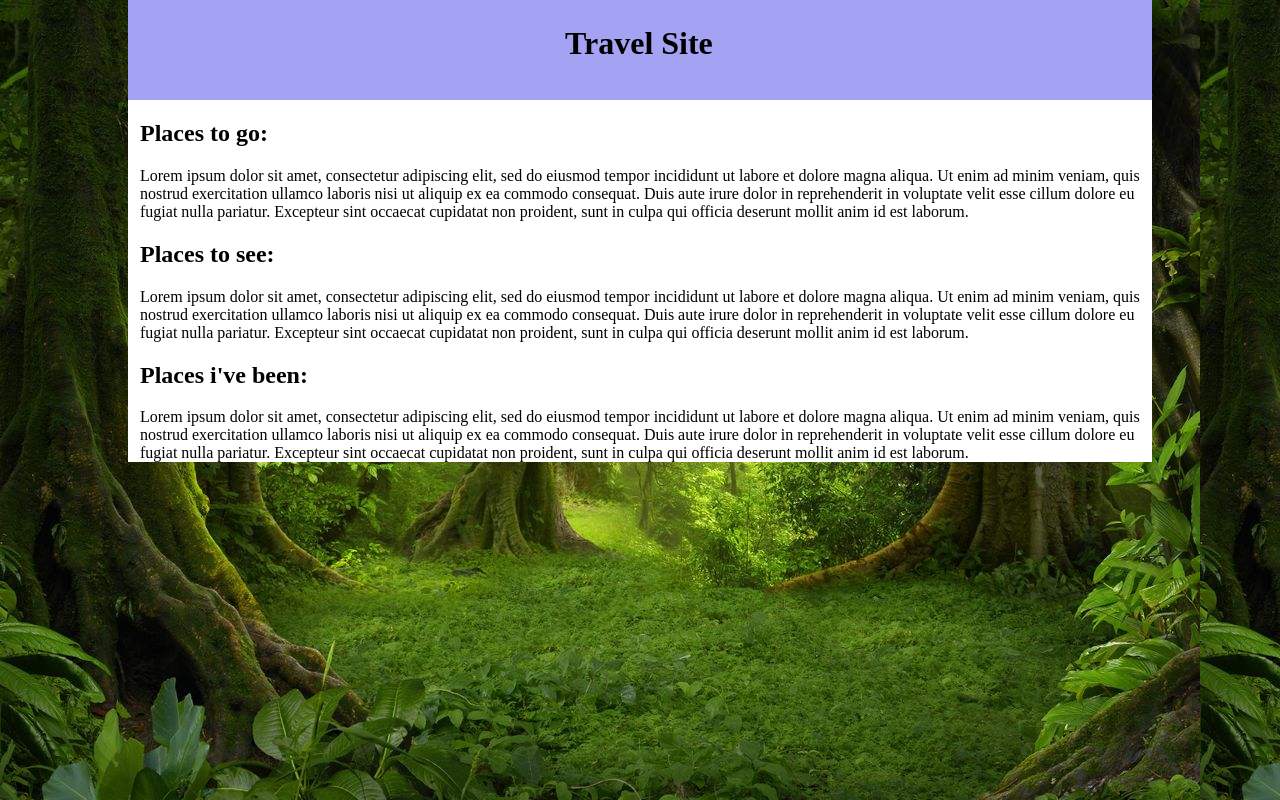
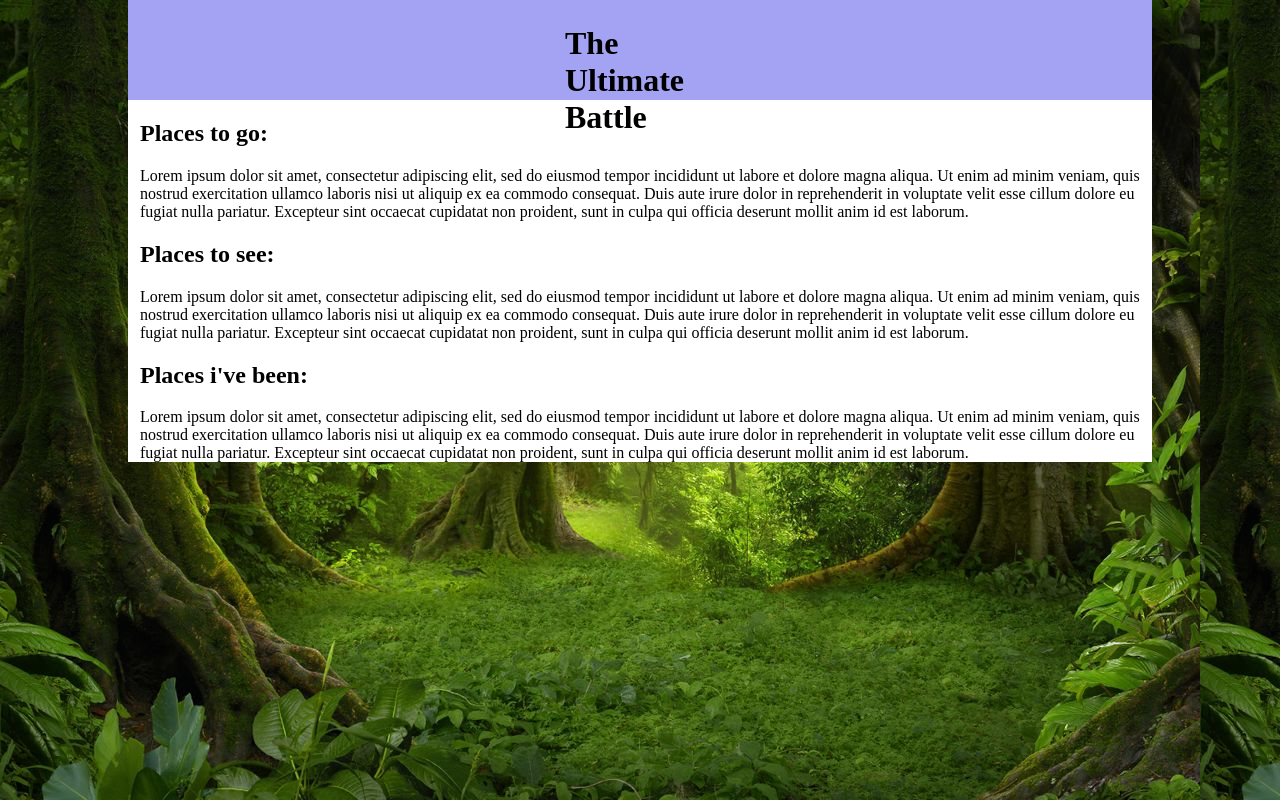
Before and after one commit to Jstewart1995/GitHub-Web-page-Group-3, a plain HTML site: page index.html in a window 1280 px wide. Drawn offline with Linux system fonts and the light colour scheme.

Commit message:
add new title

```diff
--- a/index.html
+++ b/index.html
@@ -5,7 +5,7 @@
     </head>
     <body>
         <header>
-            <h1>Travel Site</h1>
+            <h1>The Ultimate Battle</h1>
         </header>
 
         <h2>Places to go:</h2>
```
